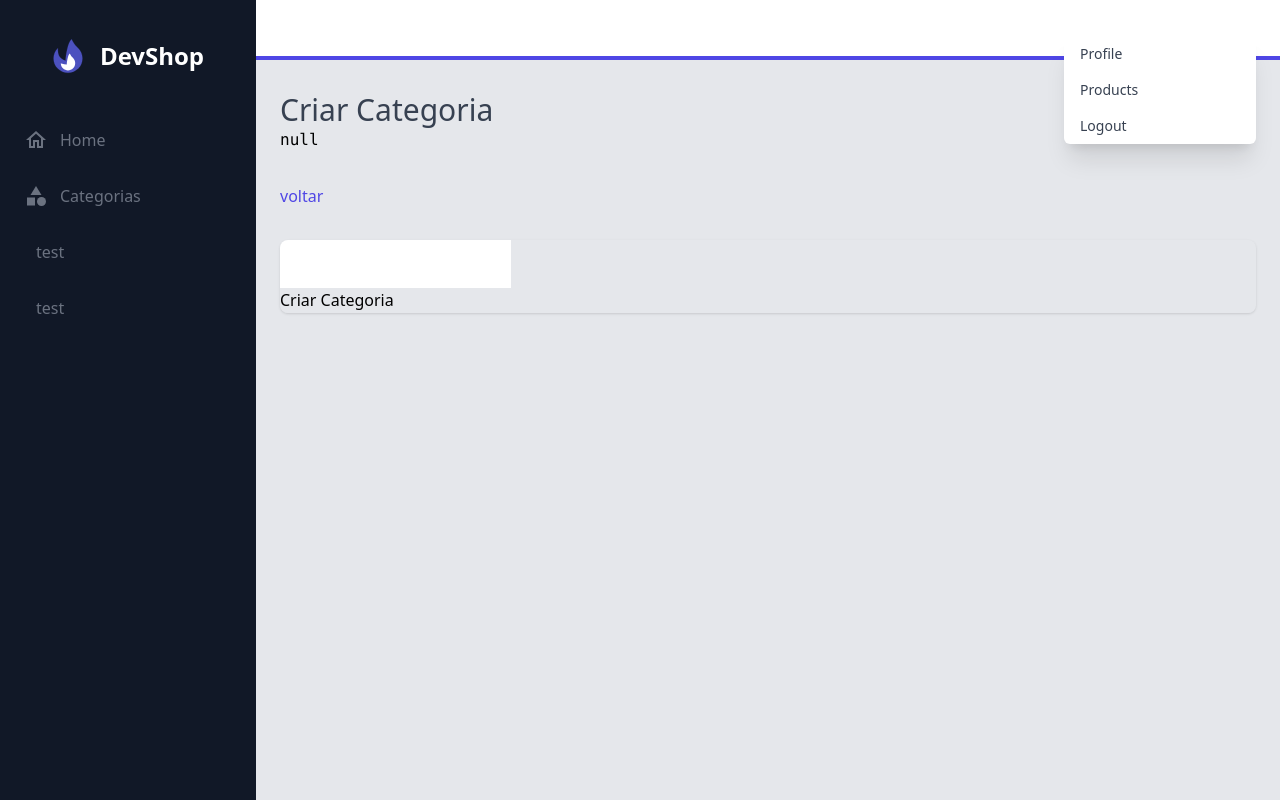
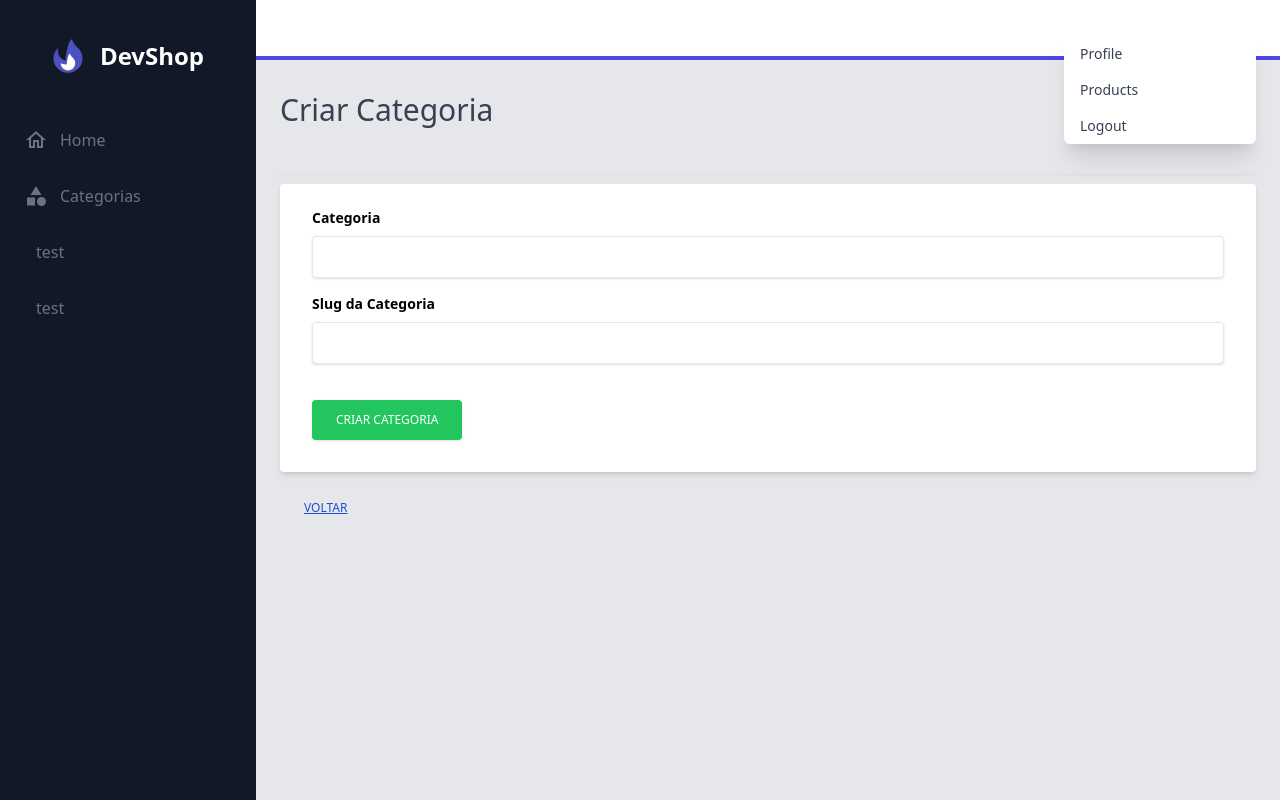
Before and after one commit to jvmhonorato/devshop-frontend, a Next.js app in the folder panel/: page /categories/create in a window 1280 px wide. Built offline with nearby package versions, Linux system fonts and the light colour scheme.

Commit message:
create Alert component and Refining the Styles

```diff
--- /dev/null
+++ b/panel/components/Alert/index.js
@@ -0,0 +1,17 @@
+import React from "react";
+
+
+const Alert = ({children}) => {
+    return(
+      <>
+      <div class="flex bg-yellow-100 rounded-lg p-4 mb-4 text-sm text-yellow-700" role="alert">
+                            <svg class="w-5 h-5 inline mr-3" fill="currentColor" viewBox="0 0 20 20" xmlns="http://www.w3.org/2000/svg"><path fill-rule="evenodd" d="M18 10a8 8 0 11-16 0 8 8 0 0116 0zm-7-4a1 1 0 11-2 0 1 1 0 012 0zM9 9a1 1 0 000 2v3a1 1 0 001 1h1a1 1 0 100-2v-3a1 1 0 00-1-1H9z" clip-rule="evenodd"></path></svg>
+                            <div>
+                                {children}
+                            </div>
+                        </div>
+                        </>
+    )
+}
+
+export default Alert
--- /dev/null
+++ b/panel/components/Button/index.js
@@ -0,0 +1,33 @@
+import Link from "next/link";
+import React from "react";
+
+
+const Button = ({children, className}) => {
+    return (
+        <button className={className}>
+            {children}
+        </button>
+    )
+}
+const ButtonLink = ({children, href, className}) => {
+    return(
+        <Link href={href}><p className={className}>{children}</p></Link>
+    )
+}
+const ButtonRemove = ({children, onClick}) => {
+    return(
+        <button className="inline-block px-6 py-2 text-xs font-medium leading-6 text-center text-white uppercase transition bg-red-500 rounded shadow ripple hover:shadow-lg hover:bg-red-600 focus:outline-none" onClick={onClick}>
+            {children}
+        </button>
+    )
+}
+const ButtonBack = ({children, href, className}) => {
+    return (
+        <Link className={className} href={href} >{children}</Link>
+    )
+}
+
+Button.Link = ButtonLink
+Button.Remove = ButtonRemove
+Button.Back = ButtonBack
+export default Button
--- a/panel/pages/categories/[id]/edit.js
+++ b/panel/pages/categories/[id]/edit.js
@@ -5,6 +5,7 @@ import { useFormik } from 'formik'
 import Layout from "../../../components/layout";
 import Title from "../../../components/title";
 import Link from "next/link";
+import Button from '../../../components/Button'
 
 
 
@@ -70,7 +71,7 @@ const Edit = () => {
 
 
 
-                        <Link className="text-indigo-600 hover:text-indigo-900" href='/categories'>voltar</Link>
+
 
                         <div className="flex flex-col mt-8">
                             <div className="-my-2 py-2 overflow-x-auto sm:-mx-6 sm:px-6 lg:-mx-8 lg:px-8">
@@ -79,16 +80,36 @@ const Edit = () => {
          <div>
 
           {/* {JSON.stringify(data)} */}
-          <form onSubmit={form.handleSubmit}>
-                                        <input type='text' name='name'onChange={form.handleChange} value={form.values.name}/>
-                                       <input type='text' name='slug' onChange={form.handleChange} value={form.values.slug}/>
-                                       <button type='submit'>Atualizar Categoria</button>
-                                        </form>
+
 
             </div>
            </div>
          </div>
          </div>
+
+         <form onSubmit={form.handleSubmit}>
+         <div className="bg-white shadow-md rounded px-8 pt-6 pb-8 mb-4 flex flex-col">
+    <div className="mb-4">
+      <label class="block text-grey-darker text-sm font-bold mb-2" for="">
+      Categoria
+      </label>
+      <input className="shadow appearance-none border rounded w-full py-2 px-3 text-grey-darker" type='text' name='name'onChange={form.handleChange} value={form.values.name} />
+    </div>
+    <div class="mb-6">
+      <label className="block text-grey-darker text-sm font-bold mb-2" for="">
+       Slug da Categoria
+      </label>
+      <input className="shadow appearance-none border border-red rounded w-full py-2 px-3 text-grey-darker mb-3" type='text' name='slug' onChange={form.handleChange} value={form.values.slug}/>
+
+    </div>
+    <div className="flex items-center justify-between">
+    <Button className="inline-block px-6 py-2 text-xs font-medium leading-6 text-center text-white uppercase transition bg-green-500 rounded shadow ripple hover:shadow-lg hover:bg-green-600 focus:outline-none" type='submit'>Atualizar Categoria</Button>
+
+    </div>
+</div>
+</form>
+<Button.Back className="text-indigo-600 hover:text-indigo-900" href='/categories'>voltar</Button.Back>
+
          </Layout>
 
 
--- a/panel/pages/categories/create.js
+++ b/panel/pages/categories/create.js
@@ -4,6 +4,7 @@ import Layout from '../../components/layout'
 import { useFormik } from 'formik'
 import Title from '../../components/title'
 import { useRouter } from 'next/router'
+import Button from '../../components/Button'
 
 import { useMutation } from '../../lib/graphql'
 
@@ -60,29 +61,48 @@ const Index = () => {
 
         <Layout>
         <Title>Criar Categoria</Title>
-                        <pre>{JSON.stringify(data, null, 2)}</pre>
+                        {/* <pre>{JSON.stringify(data, null, 2)}</pre> */}
 
 
 
                         <div className="mt-8">
 
                         </div>
-                        <Link className="text-indigo-600 hover:text-indigo-900" href='/categories'>voltar</Link>
+
 
                         <div className="flex flex-col mt-8">
                             <div className="-my-2 py-2 overflow-x-auto sm:-mx-6 sm:px-6 lg:-mx-8 lg:px-8">
                                 <div
                                     className="align-middle inline-block min-w-full shadow overflow-hidden sm:rounded-lg border-b border-gray-200">
-                                        <form onSubmit={form.handleSubmit}>
-                                        <input type='text' name='name'onChange={form.handleChange} values={form.values.name}/><br/>{''}
-                                       <input type='text' name='slug' onChange={form.handleChange} values={form.values.slug}/><br/>
-                                       <button type='submit'>Criar Categoria</button>
-                                        </form>
+
 
 
                                 </div>
                             </div>
                         </div>
+
+                        <form onSubmit={form.handleSubmit}>
+                        <div className="bg-white shadow-md rounded px-8 pt-6 pb-8 mb-4 flex flex-col">
+                            <div className="mb-4">
+                            <label className="block text-grey-darker text-sm font-bold mb-2" for="username">
+                                Categoria
+                            </label>
+                            <input className="shadow appearance-none border rounded w-full py-2 px-3 text-grey-darker" type='text' name='name'onChange={form.handleChange} values={form.values.name}/>
+                            </div>
+                            <div className="mb-6">
+                            <label className="block text-grey-darker text-sm font-bold mb-2" for="password">
+                                Slug da Categoria
+                            </label>
+                            <input className="shadow appearance-none border border-red rounded w-full py-2 px-3 text-grey-darker mb-3" type='text' name='slug' onChange={form.handleChange} values={form.values.slug}/>
+
+                            </div>
+                            <div className="flex items-center justify-between">
+                            <Button className="inline-block px-6 py-2 text-xs font-medium leading-6 text-center text-white uppercase transition bg-green-500 rounded shadow ripple hover:shadow-lg hover:bg-green-600 focus:outline-none" type='submit'>Criar Categoria</Button>
+
+                            </div>
+                          </div>
+                        </form>
+                        <Button.Back className="inline-block px-6 py-2 text-xs font-medium leading-6 text-center text-blue-700 underline uppercase transition bg-transparent rounded ripple hover:text-blue-900 focus:outline-none" href='/categories'>voltar</Button.Back>
         </Layout>
         </div>
     )
--- a/panel/pages/categories/index.js
+++ b/panel/pages/categories/index.js
@@ -6,6 +6,8 @@ import Title from '../../components/title'
 
 
 import { useMutation, useQuery } from '../../lib/graphql'
+import Button from '../../components/Button'
+import Alert from '../../components/Alert'
 
 
 
@@ -41,7 +43,7 @@ const Index = () => {
         <div >
 
         <Layout>
-        <Title>Iniciar Categorias</Title>
+        <Title>Gerenciar Categorias</Title>
                         {/* <pre>{JSON.stringify(data, null, 2)}</pre> */}
 
 
@@ -49,18 +51,15 @@ const Index = () => {
                         <div className="mt-8">
 
                         </div>
-                        <Link className="text-indigo-600 hover:text-indigo-900" href='/categories/create'>Criar Categorias</Link>
+                        <Button.Link className="inline-block px-6 py-2 text-xs font-medium leading-6 text-center text-white uppercase transition bg-blue-700 rounded shadow ripple hover:shadow-lg hover:bg-blue-800 focus:outline-none" href='/categories/create'>Criar Categorias</Button.Link>
 
                         <div className="flex flex-col mt-8">
                             <div className="-my-2 py-2 overflow-x-auto sm:-mx-6 sm:px-6 lg:-mx-8 lg:px-8">
 
                             {data && data.getAllCategories && data.getAllCategories.length === 0 && (
-                            <div class="flex bg-yellow-100 rounded-lg p-4 mb-4 text-sm text-yellow-700" role="alert">
-                            <svg class="w-5 h-5 inline mr-3" fill="currentColor" viewBox="0 0 20 20" xmlns="http://www.w3.org/2000/svg"><path fill-rule="evenodd" d="M18 10a8 8 0 11-16 0 8 8 0 0116 0zm-7-4a1 1 0 11-2 0 1 1 0 012 0zM9 9a1 1 0 000 2v3a1 1 0 001 1h1a1 1 0 100-2v-3a1 1 0 00-1-1H9z" clip-rule="evenodd"></path></svg>
-                            <div>
+                            <Alert>
                                 <span class="font-medium">Atenção!</span> Nenhuma categoria listada!
-                            </div>
-                        </div>)}
+                            </Alert>)}
 
                             {data && data.getAllCategories && data.getAllCategories.length > 0 && (
                                 <div
@@ -92,13 +91,13 @@ const Index = () => {
 
 
                                                       <Table.Td>
-                                                        <Link href={`/categories/${item.id}/edit`} >
-                                                         <p className="text-indigo-600 hover:text-indigo-900">Editar</p>
-                                                          </Link>
+                                                        <Button.Link className="inline-block px-6 py-2 text-xs font-medium leading-6 text-center text-white uppercase transition bg-indigo-500 rounded shadow ripple hover:shadow-lg hover:bg-indigo-600 focus:outline-none" href={`/categories/${item.id}/edit`} >
+                                                         <p >Editar</p>
+                                                          </Button.Link>
                                                       </Table.Td>
 
                                                       <Table.Td>
-                                                          <a onClick={remove(item.id)} href="#" className="text-red-600 hover:text-red-900">Deletar</a>
+                                                          <Button.Remove onClick={remove(item.id)} >Deletar</Button.Remove>
                                                       </Table.Td>
                                                    </Table.Tr>
 
```
